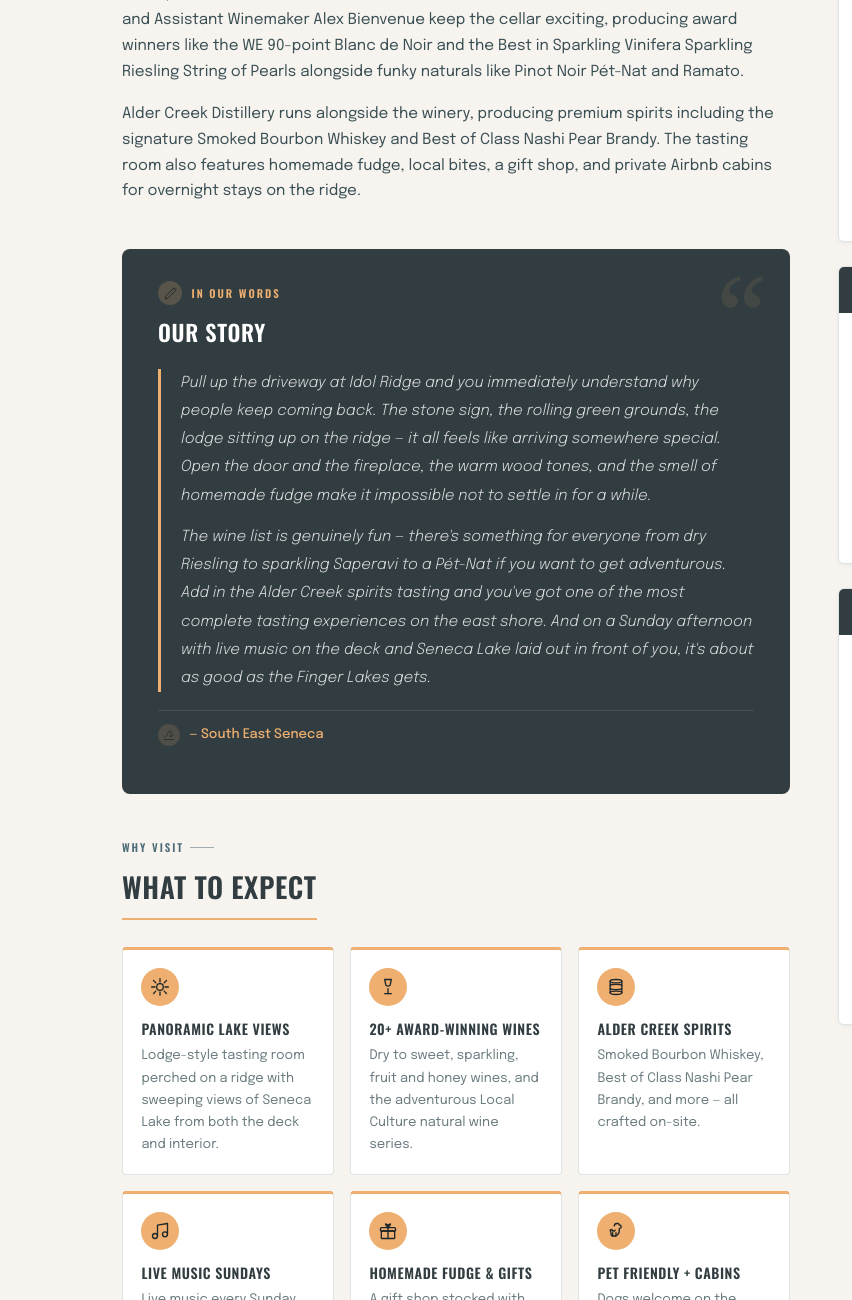
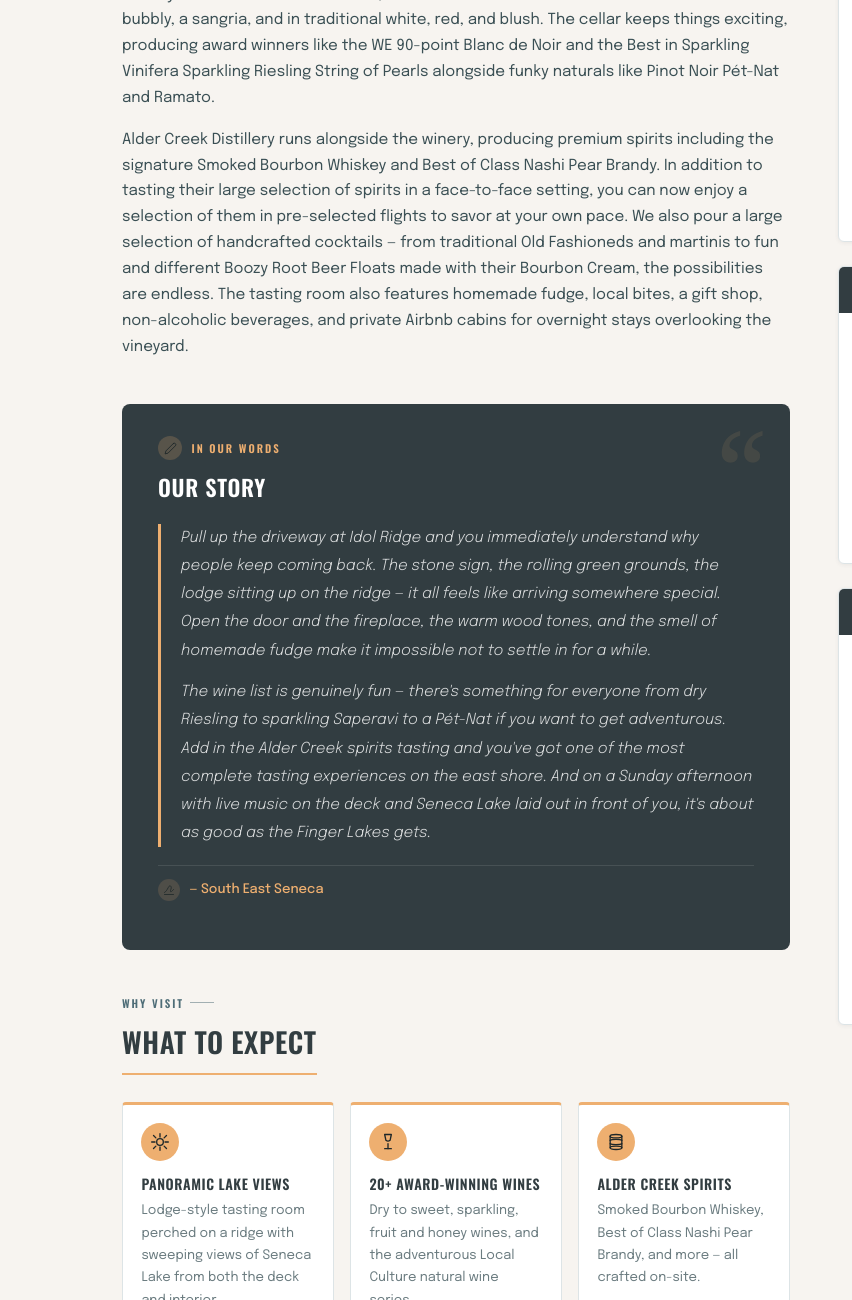
Before and after one commit to southeastseneca/Idol-Ridge-Winery, a plain HTML site: page index.html in a window 1280 px wide. Shown: the part 1060-2360 px from the top of the page, 0-852 px from the left. Drawn offline with nearby package versions, Linux system fonts and the light colour scheme; grey boxes are pictures that could not be loaded.

Commit message:
Update index.html

```diff
--- a/index.html
+++ b/index.html
@@ -168,8 +168,8 @@
         <p class="section-label">About</p>
         <h2 class="section-title">Idol Ridge Winery &amp; Alder Creek Distillery</h2>
         <p>Idol Ridge Winery is one of the most welcoming and visually stunning stops on the east shore of Seneca Lake — a lodge-style tasting room perched up on a ridge in Lodi with panoramic views of the lake stretching out below. Opened in November 2013 by the Martin family — owners of Montezuma Winery and Hidden Marsh Distillery in Seneca Falls — Idol Ridge brings the same warmth and creative spirit to the Finger Lakes wine trail that has defined the Martin brand for decades.</p>
-        <p>The wine program is extensive and adventurous — more than 20 different wines spanning dry to sweet, traditional vinifera, sparkling, fruit and honey wines under the Fossenvue brand, and the newer wild-fermented Local Culture series. Head Winemaker Phil Plummer and Assistant Winemaker Alex Bienvenue keep the cellar exciting, producing award winners like the WE 90-point Blanc de Noir and the Best in Sparkling Vinifera Sparkling Riesling String of Pearls alongside funky naturals like Pinot Noir Pét-Nat and Ramato.</p>
-        <p>Alder Creek Distillery runs alongside the winery, producing premium spirits including the signature Smoked Bourbon Whiskey and Best of Class Nashi Pear Brandy. The tasting room also features homemade fudge, local bites, a gift shop, and private Airbnb cabins for overnight stays on the ridge.</p>
+        <p>The wine program is extensive and adventurous — more than 20 different wines spanning dry to sweet, traditional vinifera, sparkling, and the wild-fermented Local Culture series. For anyone who loves sweet wines, the Buck &amp; Bear series is a favorite — available as a bubbly, a sangria, and in traditional white, red, and blush. The cellar keeps things exciting, producing award winners like the WE 90-point Blanc de Noir and the Best in Sparkling Vinifera Sparkling Riesling String of Pearls alongside funky naturals like Pinot Noir Pét-Nat and Ramato.</p>
+        <p>Alder Creek Distillery runs alongside the winery, producing premium spirits including the signature Smoked Bourbon Whiskey and Best of Class Nashi Pear Brandy. In addition to tasting their large selection of spirits in a face-to-face setting, you can now enjoy a selection of them in pre-selected flights to savor at your own pace. We also pour a large selection of handcrafted cocktails — from traditional Old Fashioneds and martinis to fun and different Boozy Root Beer Floats made with their Bourbon Cream, the possibilities are endless. The tasting room also features homemade fudge, local bites, a gift shop, non-alcoholic beverages, and private Airbnb cabins for overnight stays overlooking the vineyard.</p>
       </section>
 
       <div class="story-section">
@@ -189,7 +189,7 @@
           <div class="highlight-card"><span class="ses-icon ses-icon-md"><svg><use href="#icon-sun"/></svg></span><h4>Panoramic Lake Views</h4><p>Lodge-style tasting room perched on a ridge with sweeping views of Seneca Lake from both the deck and interior.</p></div>
           <div class="highlight-card"><span class="ses-icon ses-icon-md"><svg><use href="#icon-winery"/></svg></span><h4>20+ Award-Winning Wines</h4><p>Dry to sweet, sparkling, fruit and honey wines, and the adventurous Local Culture natural wine series.</p></div>
           <div class="highlight-card"><span class="ses-icon ses-icon-md"><svg><use href="#icon-distillery"/></svg></span><h4>Alder Creek Spirits</h4><p>Smoked Bourbon Whiskey, Best of Class Nashi Pear Brandy, and more — all crafted on-site.</p></div>
-          <div class="highlight-card"><span class="ses-icon ses-icon-md"><svg><use href="#icon-music"/></svg></span><h4>Live Music Sundays</h4><p>Live music every Sunday 1:30–4:30 PM from Memorial Day through August — drinks, views, and great sound.</p></div>
+          <div class="highlight-card"><span class="ses-icon ses-icon-md"><svg><use href="#icon-music"/></svg></span><h4>Live Music Series</h4><p>Sunday afternoons through the summer, then Friday evenings for our Sunset Music Series in September &amp; October — drinks, views, and great sound.</p></div>
           <div class="highlight-card"><span class="ses-icon ses-icon-md"><svg><use href="#icon-gift"/></svg></span><h4>Homemade Fudge &amp; Gifts</h4><p>A gift shop stocked with wines, spirits, local bites, unique gifts, and freshly made fudge.</p></div>
           <div class="highlight-card"><span class="ses-icon ses-icon-md"><svg><use href="#icon-dog"/></svg></span><h4>Pet Friendly + Cabins</h4><p>Dogs welcome on the grounds. Private Airbnb cabins available for overnight stays right on the ridge.</p></div>
         </div>
@@ -205,7 +205,7 @@
           <li><strong>Blanc de Noir</strong><span>WE 90 points — elegant and expressive, made from red grapes</span></li>
           <li><strong>Semi-Dry Riesling</strong><span>A crowd favorite — bright, fruit-forward, and approachable</span></li>
           <li><strong>Local Culture Series</strong><span>Wild-fermented naturals including Pét-Nat and Ramato — for the adventurous palate</span></li>
-          <li><strong>Fossenvue Fruit &amp; Honey Wines</strong><span>Mead, fruit wines, and unique expressions from the Martin family tradition</span></li>
+          <li><strong>Estate Series</strong><span>Grown right here on our three-year-old estate vineyard — a fresh new chapter for Idol Ridge</span></li>
           <li><strong>Smoked Bourbon Whiskey ★</strong><span>Alder Creek's signature spirit — rich, smoky, and distinctly Finger Lakes</span></li>
           <li><strong>Nashi Pear Brandy ★</strong><span>Best of Class — a truly exceptional brandy made from locally grown pears</span></li>
         </ul>
@@ -290,7 +290,7 @@
         <div class="event-card"><p class="event-date"><span class="ses-icon" style="width:18px;height:18px;"><svg style="width:10px;height:10px;"><use href="#icon-calendar"/></svg></span>Every Sunday · 1:30–4:30 PM</p><h4>Live Music on the Ridge</h4><p>Local and regional musicians every Sunday from Memorial Day weekend through August 30 — cold wine, great views, and live music on the Seneca Lake ridge.</p><span class="event-recurring"><span class="ses-icon" style="width:14px;height:14px;"><svg style="width:8px;height:8px;"><use href="#icon-repeat"/></svg></span>Weekly · Seasonal</span></div>
         <div class="event-card"><p class="event-date"><span class="ses-icon" style="width:18px;height:18px;"><svg style="width:10px;height:10px;"><use href="#icon-calendar"/></svg></span>Daily</p><h4>Wine &amp; Spirit Flights</h4><p>Wine tastings (6 samples + featured Sip of the Month), spirit tastings (3 Alder Creek samples), and cocktail, mimosa, and wine flight options — all starting at $6–$10.</p><span class="event-recurring"><span class="ses-icon" style="width:14px;height:14px;"><svg style="width:8px;height:8px;"><use href="#icon-repeat"/></svg></span>Daily</span></div>
         <div class="event-card"><p class="event-date"><span class="ses-icon" style="width:18px;height:18px;"><svg style="width:10px;height:10px;"><use href="#icon-calendar"/></svg></span>Year-Round</p><h4>Airbnb Cabin Stays</h4><p>Private cabins available for overnight guests right on the ridge — wake up to Seneca Lake views and a glass of wine waiting for you at the tasting room.</p><span class="event-recurring"><span class="ses-icon" style="width:14px;height:14px;"><svg style="width:8px;height:8px;"><use href="#icon-repeat"/></svg></span>Year-Round</span></div>
-        <div class="event-card"><p class="event-date"><span class="ses-icon" style="width:18px;height:18px;"><svg style="width:10px;height:10px;"><use href="#icon-calendar"/></svg></span>Year-Round</p><h4>New Releases &amp; Seasonal Wines</h4><p>Phil Plummer and the cellar team are always working on something new — follow on Facebook for the latest releases, seasonal specials, and tasting room updates.</p><span class="event-recurring"><span class="ses-icon" style="width:14px;height:14px;"><svg style="width:8px;height:8px;"><use href="#icon-repeat"/></svg></span>Seasonal</span></div>
+        <div class="event-card"><p class="event-date"><span class="ses-icon" style="width:18px;height:18px;"><svg style="width:10px;height:10px;"><use href="#icon-calendar"/></svg></span>Year-Round</p><h4>New Releases &amp; Seasonal Wines</h4><p>Our cellar team is always working on something new — follow on Facebook for the latest releases, seasonal specials, and tasting room updates.</p><span class="event-recurring"><span class="ses-icon" style="width:14px;height:14px;"><svg style="width:8px;height:8px;"><use href="#icon-repeat"/></svg></span>Seasonal</span></div>
       </div>
       <p class="events-more"><span class="ses-icon" style="width:18px;height:18px;"><svg style="width:10px;height:10px;"><use href="#icon-winery"/></svg></span>Full calendar at <a href="https://mfwineriesdistilleries.com/wineries/idol-ridge/" target="_blank">mfwineriesdistilleries.com</a></p>
     </div>
```
